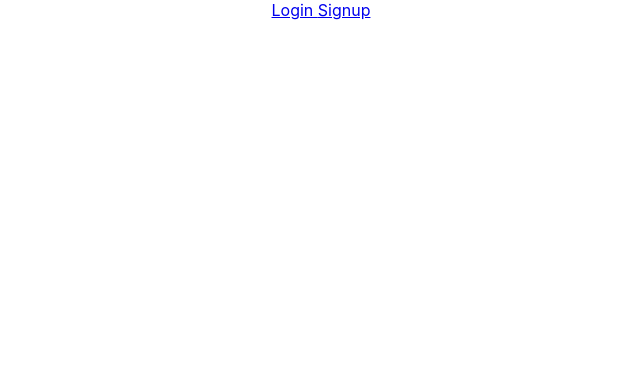
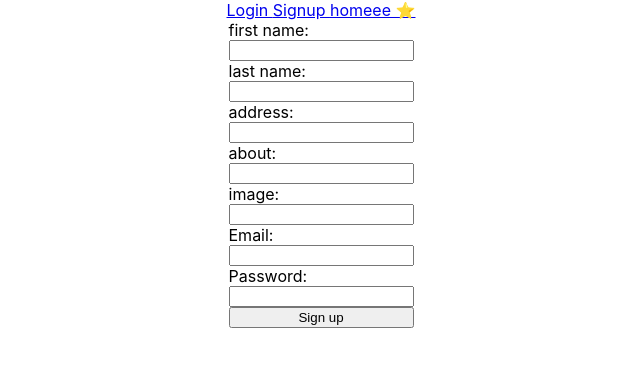
Before and after one commit to alejanglez/CLICK-client, a React (Create React App) app: page /signup/user in a window 1280 px wide. Shown: the top 366 px of the page, without its empty margins (319-959 px from the left). Built offline with nearby package versions, Linux system fonts and the light colour scheme; no server answers.

Commit message:
connection with server

```diff
--- a/package.json
+++ b/package.json
@@ -7,10 +7,11 @@
     "@testing-library/react": "^9.3.2",
     "@testing-library/user-event": "^7.1.2",
     "axios": "^0.20.0",
+    "dotenv": "^8.2.0",
     "react": "^16.13.1",
     "react-dom": "^16.13.1",
     "react-router-dom": "^5.2.0",
-    "react-scripts": "3.4.3"
+    "react-scripts": "^3.4.4"
   },
   "scripts": {
     "start": "react-scripts start",
--- a/src/App.js
+++ b/src/App.js
@@ -6,6 +6,7 @@ import PrivateRoute from "./components/auth/PrivateRoute";
 import { validateSession } from "./services/userService";
 import Home from "./views/Home";
 import Login from "./views/Login";
+import ProfileUser from "./views/ProfileUser";
 import Signup from "./views/Signup";
 
 class App extends React.Component {
@@ -45,9 +46,10 @@ class App extends React.Component {
       <div className="App">
         <BrowserRouter>
           <nav>
-            {authenticated && <Link to="/"> Home </Link>}
+            {authenticated && <Link to="/user/profile"> Home </Link>}
             {!authenticated && <Link to="/login"> Login </Link>}
-            {!authenticated && <Link to="/signup"> Signup </Link>}
+            {!authenticated && <Link to="/signup/user"> Signup </Link>}
+            {!authenticated && <Link to="/"> homeee ⭐️ </Link>}
             {authenticated && (
               <Link to={"/"} onClick={this.handleLogout}>
                 Logout
@@ -57,10 +59,10 @@ class App extends React.Component {
           <Switch>
             <PrivateRoute
               exact
-              path="/"
+              path="/user/profile"
               user={this.state.user}
               authenticated={authenticated}
-              component={Home}
+              component={ProfileUser}
             />
             <AnonRoute
               exact
@@ -71,10 +73,17 @@ class App extends React.Component {
             />
             <AnonRoute
               exact
-              path="/signup"
+              path="/signup/user"
               authenticated={authenticated}
               authenticate={this.authenticate}
               component={Signup}
+            />
+            <AnonRoute
+              exact
+              path="/"
+              authenticated={authenticated}
+              authenticate={this.authenticate}
+              component={Home}
             />
           </Switch>
         </BrowserRouter>
--- a/src/components/auth/PrivateRoute.js
+++ b/src/components/auth/PrivateRoute.js
@@ -13,7 +13,7 @@ const PrivateRoute = ({
         authenticated ? (
           <Component {...props} user={user} />
         ) : (
-          <Redirect to="/login" />
+          <Redirect to="/" />
         )
       }
       {...rest}
--- a/src/services/userService.js
+++ b/src/services/userService.js
@@ -10,9 +10,9 @@ export const validateSession = (accessToken) => {
     .then((response) => response.data)
     .catch((err) => err);
 };
-export const signup = ({ username, email, password }) => {
+export const signup = ({firstName, lastName, email, password, address, about, imageUrl}) => {
   return service
-    .post("/user/signup", { username, email, password })
+    .post("/user/signup", {firstName, lastName, email, password, address, about, imageUrl})
     .then((response) => response.data)
     .catch((err) => err);
 };
--- a/src/views/Home.js
+++ b/src/views/Home.js
@@ -1,10 +1,14 @@
 import React from "react";
+import { Link } from "react-router-dom";
 
-const Home = (props) => {
-  const { username } = props.user;
+const Home = () => {
   return (
     <div>
-      <h1>welcome {username && props.user.username}</h1>
+      <h1>welcome</h1>
+      <p>How do you want to use Click?</p>
+      <br/>
+      <Link to={"/signup/user"}><button>User</button></Link>
+      <Link to={"/signup/user"}><button>Provider</button></Link>
     </div>
   );
 };
--- a/src/views/Login.js
+++ b/src/views/Login.js
@@ -25,7 +25,7 @@ class Login extends React.Component {
         response.accessToken
           ? (localStorage.setItem("accessToken", response.accessToken),
             this.props.authenticate(response.user),
-            this.props.history.push("/"))
+            this.props.history.push("/user/profile"))
           : this.setState({
               errorMessage: response.errorMessage,
             })
--- /dev/null
+++ b/src/views/ProfileUser.js
@@ -0,0 +1,12 @@
+import React from "react";
+
+const ProfileUser = (props) => {
+    const { firstName } = props.user
+  return (
+    <div>
+      <h1>welcome {firstName && props.user.firstName}</h1>
+    </div>
+  );
+};
+
+export default ProfileUser;
--- a/src/views/Signup.js
+++ b/src/views/Signup.js
@@ -3,9 +3,12 @@ import { signup } from "../services/userService";
 
 class Signup extends React.Component {
   state = {
-    username: "",
+    firstName: "",
     email: "",
     password: "",
+    lastName:"",
+    address:"",
+    about:"",
     errorMessage: "",
   };
   handleChange = (event) => {
@@ -18,9 +21,13 @@ class Signup extends React.Component {
   handleSubmit = (event) => {
     event.preventDefault();
     signup({
-      username: this.state.username,
+      firstName: this.state.firstName,
+      lastName: this.state.lastName,
+      address: this.state.address,
+      about: this.state.about,
       email: this.state.email,
       password: this.state.password,
+      imageUrl: this.state.imageUrl
     })
       .then((response) =>
         response.accessToken
@@ -35,15 +42,47 @@ class Signup extends React.Component {
   };
 
   render() {
-    const { username, email, password, errorMessage } = this.state;
+    const { firstName, lastName, email, password, address, about, imageUrl, errorMessage } = this.state;
     return (
       <div>
         {errorMessage !== "" && errorMessage}
         <form onSubmit={this.handleSubmit}>
-          <label>username: </label>
+          <label>first name: </label>
           <input
-            name="username"
-            value={username}
+            name="firstName"
+            value={firstName}
+            onChange={this.handleChange}
+            required={true}
+            type="text"
+          />
+          <label>last name: </label>
+          <input
+            name="lastName"
+            value={lastName}
+            onChange={this.handleChange}
+            required={true}
+            type="text"
+          />
+          <label>address: </label>
+          <input
+            name="address"
+            value={address}
+            onChange={this.handleChange}
+            required={true}
+            type="text"
+          />
+          <label>about: </label>
+          <input
+            name="about"
+            value={about}
+            onChange={this.handleChange}
+            required={true}
+            type="text"
+          />
+          <label>image: </label>
+          <input
+            name="about"
+            value={imageUrl}
             onChange={this.handleChange}
             required={true}
             type="text"
```
Also changed, not shown: 1 other file (tests, documents, lock files or other folders).
